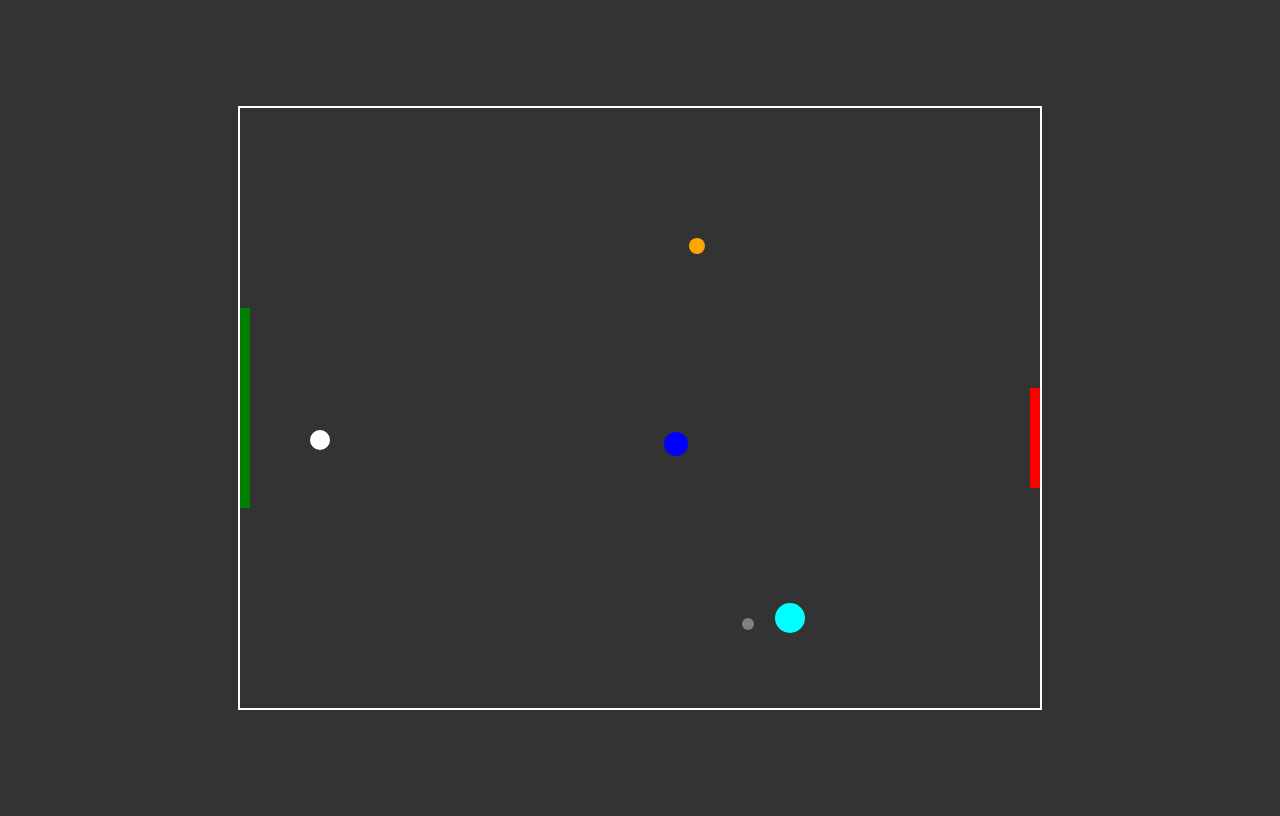
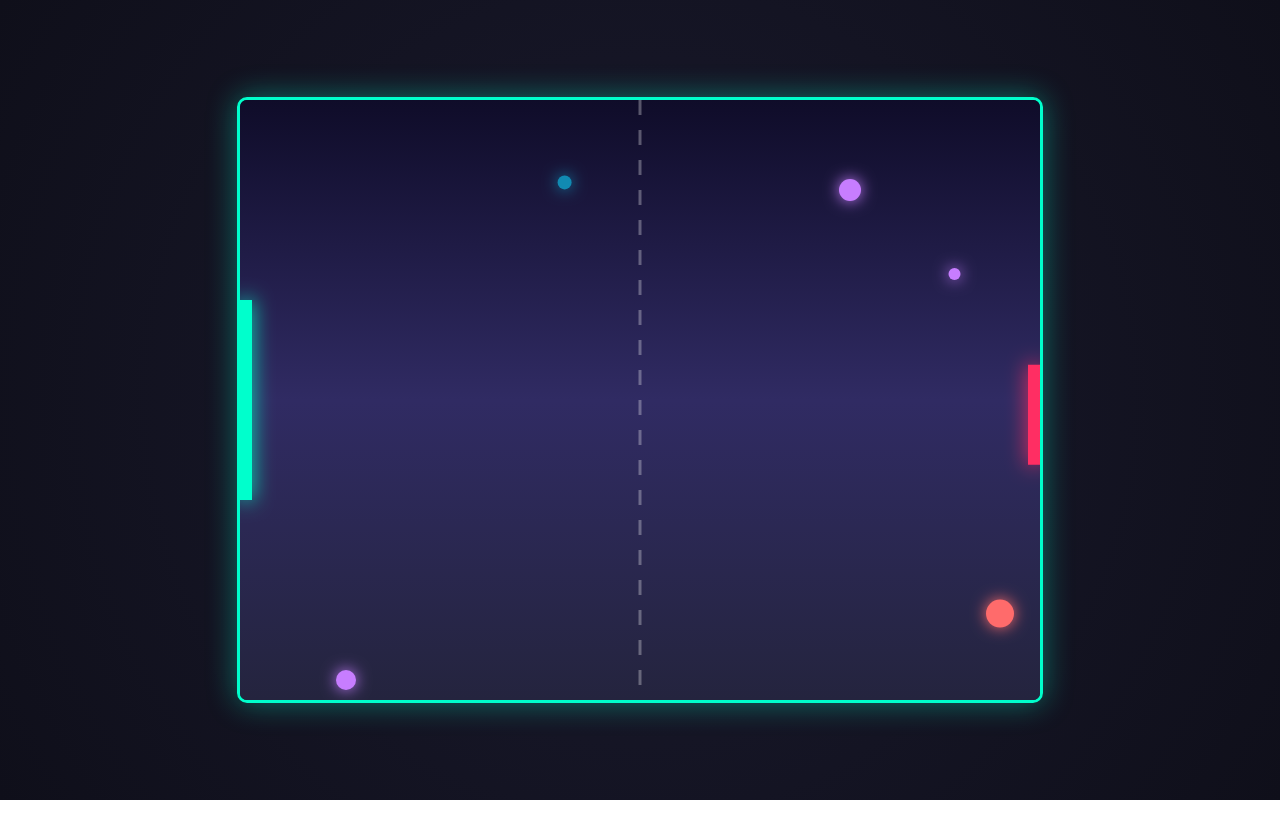
Before and after one commit to pe2017butanda-cloud/graf-pooCanvas, a plain HTML site: page pong.html in a window 1280 px wide. Drawn offline with Linux system fonts and the light colour scheme.

Commit message:
Version 2.1

```diff
--- a/game.js
+++ b/game.js
@@ -1,6 +1,16 @@
 // Canvas setup
 const canvas = document.getElementById('gameCanvas');
 const ctx = canvas.getContext('2d');
+
+// 🎨 Colores para las pelotas
+const COLORES = [
+  '#ff6b6b', '#4ecdc4', '#ffe66d', '#a06cd5', '#ff9f1c',
+  '#06d6a0', '#118ab2', '#ef476f', '#f78c6b', '#c77dff'
+];
+
+function colorAleatorio() {
+  return COLORES[Math.floor(Math.random() * COLORES.length)];
+}
 
 // Clase Ball (Pelota)
 class Ball {
@@ -11,21 +21,28 @@ class Ball {
     this.speedX = speedX;
     this.speedY = speedY;
     this.color = color;
+    // Guardamos las velocidades iniciales para que cada pelota conserve su "personalidad"
+    this.speedXInicial = speedX;
+    this.speedYInicial = speedY;
   }
 
   draw() {
+    ctx.shadowColor = this.color;
+    ctx.shadowBlur = 15;
+
     ctx.beginPath();
     ctx.arc(this.x, this.y, this.radius, 0, Math.PI * 2);
-    ctx.fillStyle = this.color; // Usa el color de la pelota
+    ctx.fillStyle = this.color;
     ctx.fill();
     ctx.closePath();
+
+    ctx.shadowBlur = 0;
   }
 
   move() {
     this.x += this.speedX;
     this.y += this.speedY;
 
-    // Colisión con la parte superior e inferior
     if (this.y - this.radius <= 0 || this.y + this.radius >= canvas.height) {
       this.speedY = -this.speedY;
     }
@@ -34,7 +51,10 @@ class Ball {
   reset() {
     this.x = canvas.width / 2;
     this.y = canvas.height / 2;
-    this.speedX = -this.speedX; // Cambia dirección al resetear
+    // Conservar la velocidad original de cada pelota
+    this.speedX = -this.speedXInicial;
+    this.speedY = this.speedYInicial;
+    this.color = colorAleatorio();
   }
 }
 
@@ -47,12 +67,17 @@ class Paddle {
     this.height = height;
     this.color = color;
     this.isPlayerControlled = isPlayerControlled;
-    this.speed = 5;
+    this.speed = 5.5; // Velocidad base natural
   }
 
   draw() {
-    ctx.fillStyle = this.color; // Usa el color de la paleta
+    ctx.shadowColor = this.color;
+    ctx.shadowBlur = 20;
+
+    ctx.fillStyle = this.color;
     ctx.fillRect(this.x, this.y, this.width, this.height);
+
+    ctx.shadowBlur = 0;
   }
 
   move(direction) {
@@ -63,51 +88,135 @@ class Paddle {
     }
   }
 
-  // Movimiento de la paleta automática (IA)
-  autoMove(ball) {
-    // Se mueve hacia la pelota más cercana (o la única que le pasemos)
-    if (ball.y < this.y + this.height / 2) {
-      this.y -= this.speed;
-    } else if (ball.y > this.y + this.height / 2) {
-      this.y += this.speed;
+  // 🤖 IA PERFECTA: nunca pierde una pelota sin importar su velocidad
+  autoMove(balls) {
+    let targetBall = null;
+    let objetivoY = null;
+    let minTiempo = Infinity;
+
+    // 1. Analizar TODAS las pelotas que vienen hacia la CPU
+    balls.forEach(ball => {
+      if (ball.speedX > 0) {
+        // Tiempo estimado de llegada (en frames)
+        const tiempo = (this.x - ball.x) / ball.speedX;
+
+        if (tiempo > 0 && tiempo < minTiempo) {
+          minTiempo = tiempo;
+
+          // 🎯 PREDICCIÓN CON REBOTES EN LAS PAREDES
+          let yFuturo = ball.y + ball.speedY * tiempo;
+          const alturaUtil = canvas.height - 2 * ball.radius;
+          const periodo = 2 * alturaUtil;
+
+          let yRel = (yFuturo - ball.radius) % periodo;
+          if (yRel < 0) yRel += periodo;
+          if (yRel > alturaUtil) {
+            yRel = periodo - yRel;
+          }
+
+          objetivoY = yRel + ball.radius;
+          targetBall = ball;
+        }
+      }
+    });
+
+    // 2. Si no hay ninguna viniendo, seguir a la más cercana
+    if (!targetBall) {
+      let minDist = Infinity;
+      balls.forEach(ball => {
+        const dist = Math.abs(this.x - ball.x);
+        if (dist < minDist) {
+          minDist = dist;
+          targetBall = ball;
+          objetivoY = ball.y;
+        }
+      });
     }
+
+    if (!targetBall || objetivoY === null) return;
+
+    // 3. Mover la paleta hacia el punto de intercepción
+    const targetCentro = objetivoY - this.height / 2;
+    const diff = targetCentro - this.y;
+
+    // 🚀 Velocidad adaptativa según la urgencia:
+    //    - Si la pelota está lejos → velocidad normal (natural)
+    //    - Si la pelota está cerca y es rápida → velocidad de emergencia
+    const urgencia = Math.max(0, 1 - minTiempo / 40);
+    const velocidadBase = this.speed;
+
+    // La velocidad de emergencia se adapta a la velocidad real de la pelota
+    const velocidadPelota = Math.abs(targetBall.speedX);
+    const factorEmergencia = 1 + urgencia * (velocidadPelota * 0.8);
+
+    const velocidadMax = velocidadBase * factorEmergencia;
+    const velocidad = Math.min(velocidadMax, Math.abs(diff));
+
+    if (Math.abs(diff) > 1) {
+      this.y += Math.sign(diff) * velocidad;
+    }
+
+    // Limitar dentro del canvas
+    if (this.y < 0) this.y = 0;
+    if (this.y + this.height > canvas.height) this.y = canvas.height - this.height;
   }
 }
 
 // Clase Game (Controla el juego)
 class Game {
   constructor() {
-    // 1. Crear 5 pelotas con diferente tamaño, color y velocidad
+    // ⚡ 5 PELOTAS CON VELOCIDADES MUY DIFERENTES ENTRE SÍ
+    //    (unas lentas, otras rápidas, otras con mucho movimiento vertical)
     this.balls = [
-      new Ball(canvas.width / 2, canvas.height / 2, 10, 4, 4, 'white'),
-      new Ball(canvas.width / 2, canvas.height / 2, 15, -3, 5, 'cyan'),
-      new Ball(canvas.width / 2, canvas.height / 2, 8, 5, -3, 'orange'),
-      new Ball(canvas.width / 2, canvas.height / 2, 12, -4, -4, 'blue'),
-      new Ball(canvas.width / 2, canvas.height / 2, 6, 3, 6, 'gray')
+      // 1. Lenta y pesada (roja, grande)
+      new Ball(canvas.width / 2, canvas.height / 2, 14, 1.2, 1.2, '#ff6b6b'),
+
+      // 2. Rápida horizontal (turquesa, mediana)
+      new Ball(canvas.width / 2, canvas.height / 2, 10, 3.5, 1.0, '#4ecdc4'),
+
+      // 3. Muy rápida y con mucho rebote vertical (amarilla, pequeña)
+      new Ball(canvas.width / 2, canvas.height / 2, 7, 2.8, 3.2, '#ffe66d'),
+
+      // 4. Velocidad media equilibrada (púrpura, mediana)
+      new Ball(canvas.width / 2, canvas.height / 2, 11, -2.0, -2.0, '#a06cd5'),
+
+      // 5. Muy lenta pero muy vertical (naranja, pequeña)
+      new Ball(canvas.width / 2, canvas.height / 2, 6, 1.5, 3.5, '#ff9f1c')
     ];
 
-    // 2. Paletas con colores. La del jugador (izquierda) es verde y el doble de alto (200px)
-    this.paddle1 = new Paddle(0, canvas.height / 2 - 100, 10, 200, 'green', true);
+    this.paddle1 = new Paddle(0, canvas.height / 2 - 100, 12, 200, '#00ffcc', true);
+    this.paddle2 = new Paddle(canvas.width - 12, canvas.height / 2 - 50, 12, 100, '#ff2e63');
 
-    // La paleta de la CPU (derecha) es roja y mantiene su tamaño original (100px)
-    this.paddle2 = new Paddle(canvas.width - 10, canvas.height / 2 - 50, 10, 100, 'red');
+    this.keys = {};
+  }
 
-    this.keys = {}; // Para capturar las teclas
+  drawBackground() {
+    const gradient = ctx.createLinearGradient(0, 0, 0, canvas.height);
+    gradient.addColorStop(0, '#0f0c29');
+    gradient.addColorStop(0.5, '#302b63');
+    gradient.addColorStop(1, '#24243e');
+
+    ctx.fillStyle = gradient;
+    ctx.fillRect(0, 0, canvas.width, canvas.height);
+
+    ctx.strokeStyle = 'rgba(255, 255, 255, 0.3)';
+    ctx.setLineDash([15, 15]);
+    ctx.lineWidth = 3;
+    ctx.beginPath();
+    ctx.moveTo(canvas.width / 2, 0);
+    ctx.lineTo(canvas.width / 2, canvas.height);
+    ctx.stroke();
+    ctx.setLineDash([]);
   }
 
   draw() {
-    ctx.clearRect(0, 0, canvas.width, canvas.height);
-
-    // Dibujar todas las pelotas
+    this.drawBackground();
     this.balls.forEach(ball => ball.draw());
-
-    // Dibujar paletas
     this.paddle1.draw();
     this.paddle2.draw();
   }
 
   update() {
-    // Movimiento de la paleta 1 (Jugador) controlado por teclas
     if (this.keys['ArrowUp']) {
       this.paddle1.move('up');
     }
@@ -115,39 +224,36 @@ class Game {
       this.paddle1.move('down');
     }
 
-    // Movimiento de la paleta 2 (Controlada por IA)
-    // La IA sigue a la primera pelota (puedes cambiarlo si quieres que siga a otra)
-    this.paddle2.autoMove(this.balls[0]);
+    this.paddle2.autoMove(this.balls);
 
-    // Actualizar cada pelota
     this.balls.forEach(ball => {
       ball.move();
 
-      // Colisión con la paleta 1 (Jugador) - Detecta TODAS las pelotas
+      // Colisión con la paleta del jugador
       if (
         ball.x - ball.radius <= this.paddle1.x + this.paddle1.width &&
         ball.x + ball.radius >= this.paddle1.x &&
         ball.y + ball.radius >= this.paddle1.y &&
         ball.y - ball.radius <= this.paddle1.y + this.paddle1.height
       ) {
-        ball.speedX = -ball.speedX;
-        // Opcional: Mover la pelota un poco para evitar que se quede atascada
+        ball.speedX = Math.abs(ball.speedX);
         ball.x = this.paddle1.x + this.paddle1.width + ball.radius;
+        ball.color = colorAleatorio();
       }
 
-      // Colisión con la paleta 2 (CPU)
+      // Colisión con la paleta de la CPU
       if (
         ball.x + ball.radius >= this.paddle2.x &&
         ball.x - ball.radius <= this.paddle2.x + this.paddle2.width &&
         ball.y + ball.radius >= this.paddle2.y &&
         ball.y - ball.radius <= this.paddle2.y + this.paddle2.height
       ) {
-        ball.speedX = -ball.speedX;
-        // Opcional: Mover la pelota un poco para evitar que se quede atascada
+        ball.speedX = -Math.abs(ball.speedX);
         ball.x = this.paddle2.x - ball.radius;
+        ball.color = colorAleatorio();
       }
 
-      // Detectar cuando la pelota sale de los bordes (punto marcado)
+      // Detectar cuando la pelota sale del área de juego
       if (
         ball.x - ball.radius <= 0 ||
         ball.x + ball.radius >= canvas.width
@@ -158,7 +264,7 @@ class Game {
   }
 }
 
-// Captura de teclas para el control de la paleta
+// Captura de teclas
 document.addEventListener('keydown', (e) => {
   game.keys[e.key] = true;
 });
--- a/style.css
+++ b/style.css
@@ -3,9 +3,13 @@ body {
   justify-content: center;
   align-items: center;
   height: 100vh;
-  background-color: #333;
+  margin: 0;
+  background: radial-gradient(circle at center, #1a1a2e 0%, #0f0f1a 100%);
+  font-family: 'Arial', sans-serif;
 }
 
 canvas {
-  border: 2px solid #fff;
+  border: 3px solid #00ffcc;
+  border-radius: 10px;
+  box-shadow: 0 0 30px rgba(0, 255, 204, 0.4);
 }
```
